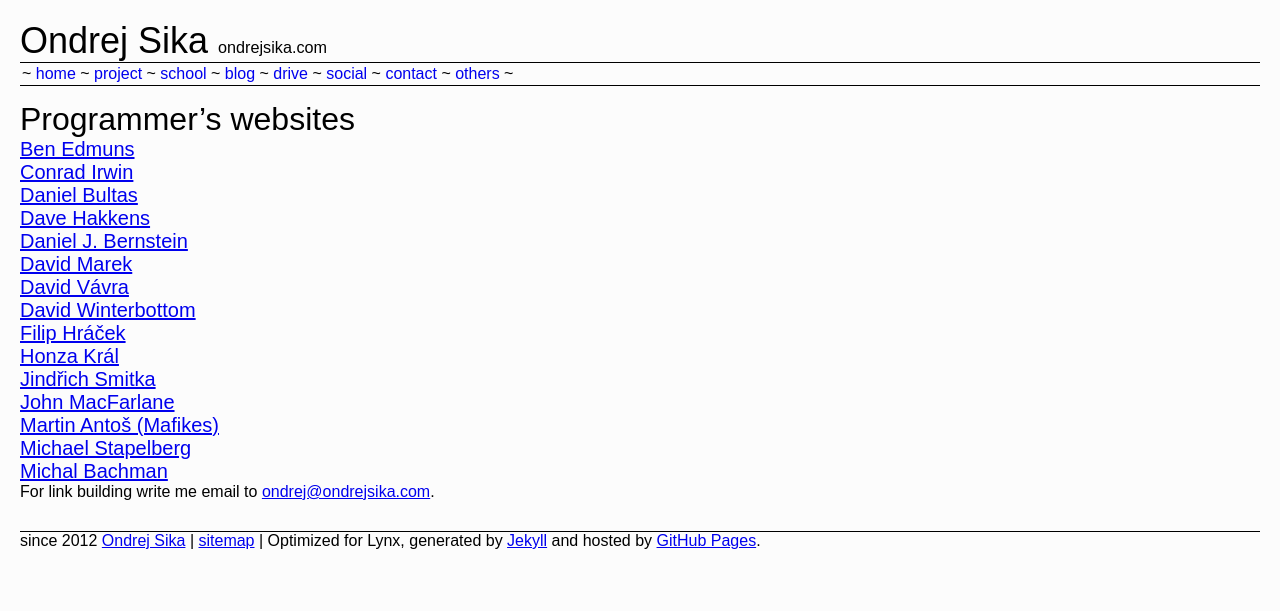
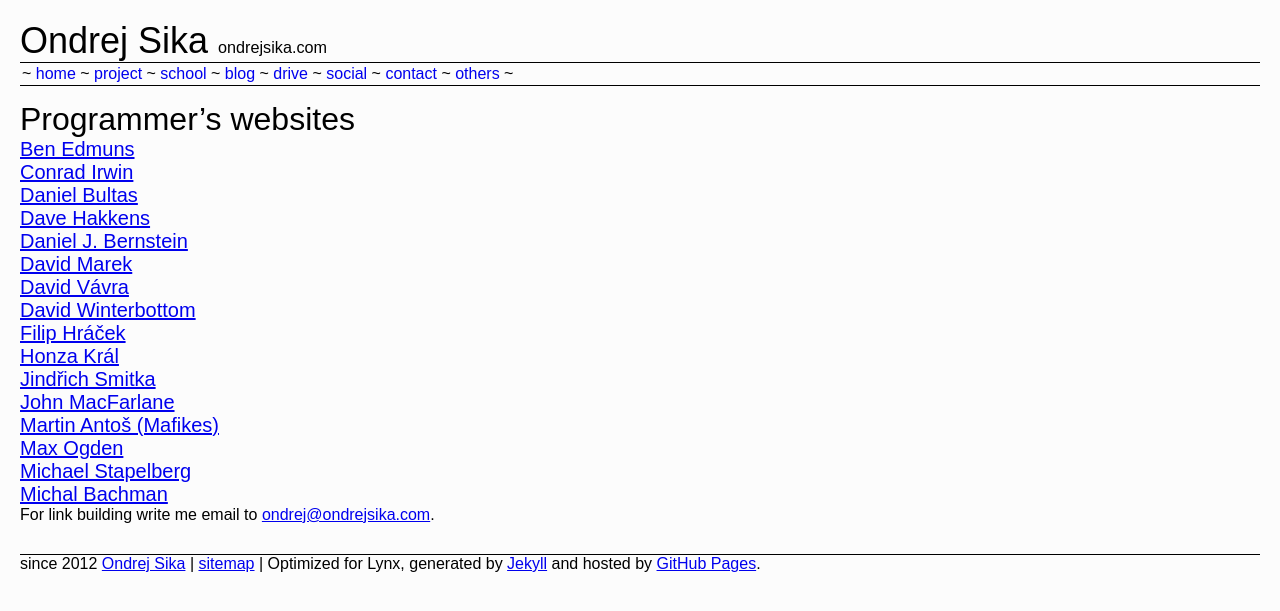
Before and after one commit to ondrejsika/ondrejsika.com, a Jekyll site: the page built from others/programmers_websites.md, in a window 1280 px wide. Shown: the top 611 px of the page. Built offline with Jekyll 4.4.1, drawn with Linux system fonts in a browser that asks for light colours; Markdown is read by kramdown in place of the engine named in the settings; comment, search, counter and statistics services are not loaded.

Commit message:
add max ogden site

```diff
--- a/others/programmers_websites.md
+++ b/others/programmers_websites.md
@@ -18,6 +18,7 @@
 ##### [Jindřich Smitka](http://www.smita.info)
 ##### [John MacFarlane](http://johnmacfarlane.net)
 ##### [Martin Antoš (Mafikes)](http://mafikes.cz)
+##### [Max Ogden](http://maxogden.com)
 ##### [Michael Stapelberg](http://michael.stapelberg.de)
 ##### [Michal Bachman](http://www.bachman.cz)
 
```
